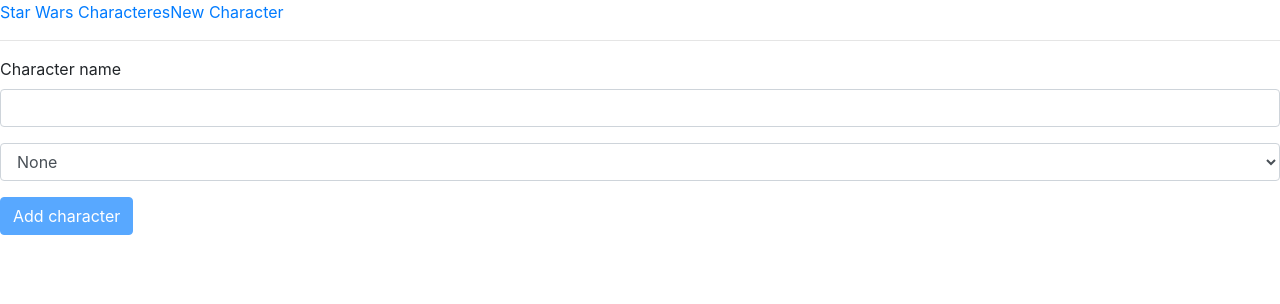
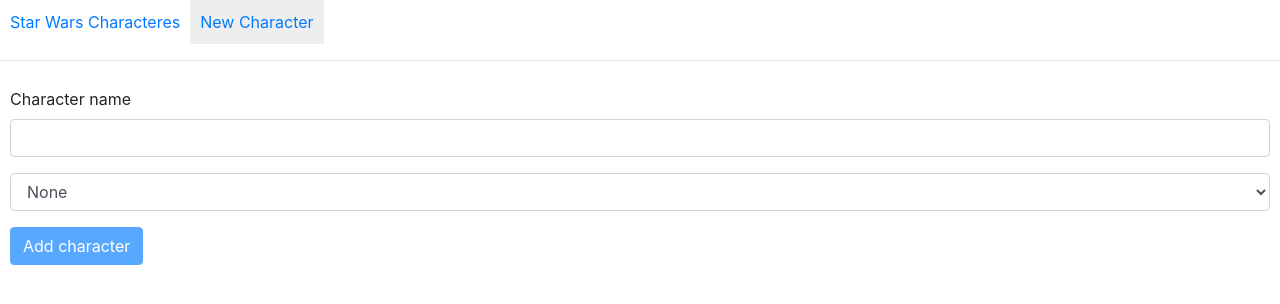
Before and after one commit to edysegura/angular-starwars, an Angular app: page /new-character in a window 1280 px wide. Shown: the top 304 px of the page. Built offline with nearby package versions, Linux system fonts and the light colour scheme.

Commit message:
Added style to router

```diff
--- a/src/app/create-character/create-character.component.css
+++ b/src/app/create-character/create-character.component.css
@@ -1,3 +1,7 @@
+.form-container {
+  padding: 10px;
+}
+
 input.ng-invalid.ng-touched {
   border: 1px solid red;
 }
--- a/src/app/create-character/create-character.component.html
+++ b/src/app/create-character/create-character.component.html
@@ -1,13 +1,8 @@
+<div class="form-container">
   <form (ngSubmit)="onSubmit(form)" #form="ngForm">
     <div class="form-group">
       <label for="name">Character name</label>
-    <input type="text"
-      name="name"
-      id="name"
-      class="form-control"
-      ngModel
-      required
-      #name="ngModel">
+      <input type="text" name="name" id="name" class="form-control" ngModel required #name="ngModel">
       <span class="help-block" *ngIf="isInvalid(name)">Please inform a name!</span>
     </div>
     <div class="form-group">
@@ -19,3 +14,4 @@
     </div>
     <button type="submit" class="btn btn-primary" [disabled]="form.invalid">Add character</button>
   </form>
+</div>
--- a/src/app/header/header.component.css
+++ b/src/app/header/header.component.css
@@ -0,0 +1,11 @@
+li {
+  padding: 10px;
+}
+
+li a {
+  text-decoration: none;
+}
+
+.active {
+  background:#eee;
+}
--- a/src/app/header/header.component.html
+++ b/src/app/header/header.component.html
@@ -1,4 +1,10 @@
 <ul class="nav nav-pills">
-  <li><a routerLink="/">Star Wars Characteres</a></li>
-  <li><a routerLink="/new-character">New Character</a></li>
+  <li routerLinkActive="active" [routerLinkActiveOptions]="{exact: true}">
+    <a role="presentation"
+      routerLink="/">Star Wars Characteres</a>
+  </li>
+  <li routerLinkActive="active" [routerLinkActiveOptions]="{exact: true}">
+    <a role="presentation"
+      routerLink="/new-character">New Character</a>
+  </li>
 </ul>
```
Lines whose indentation alone changed are shown as unchanged.
